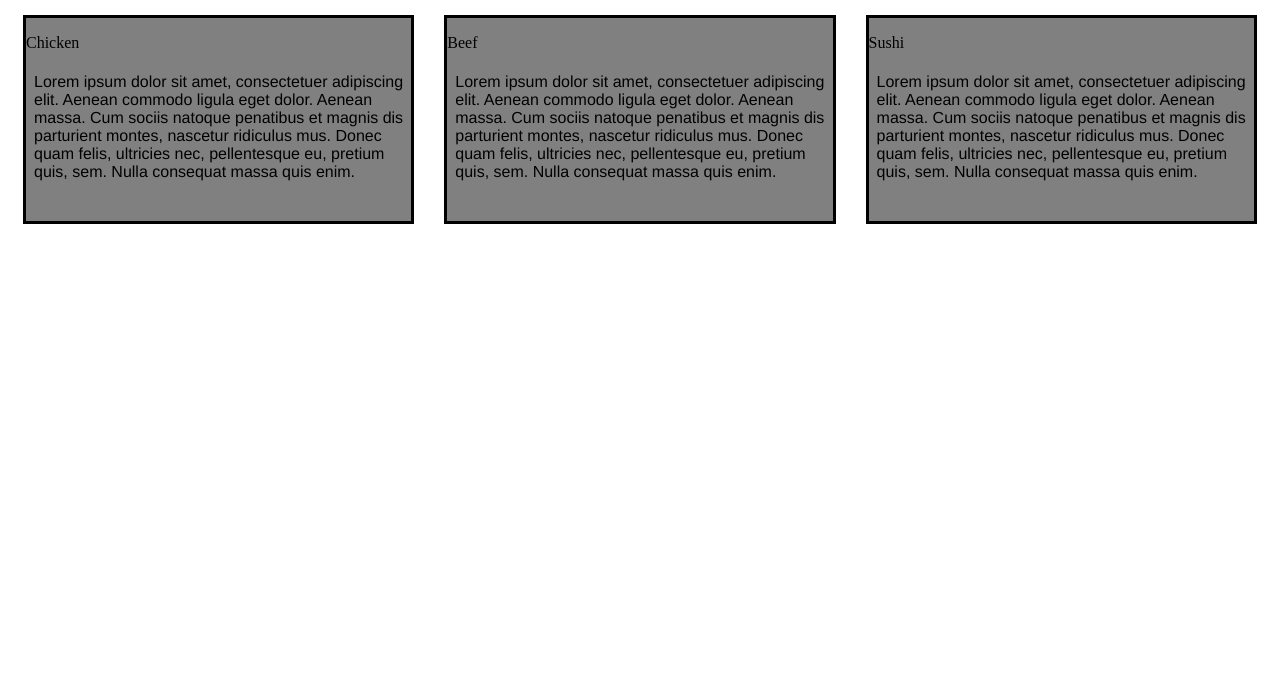
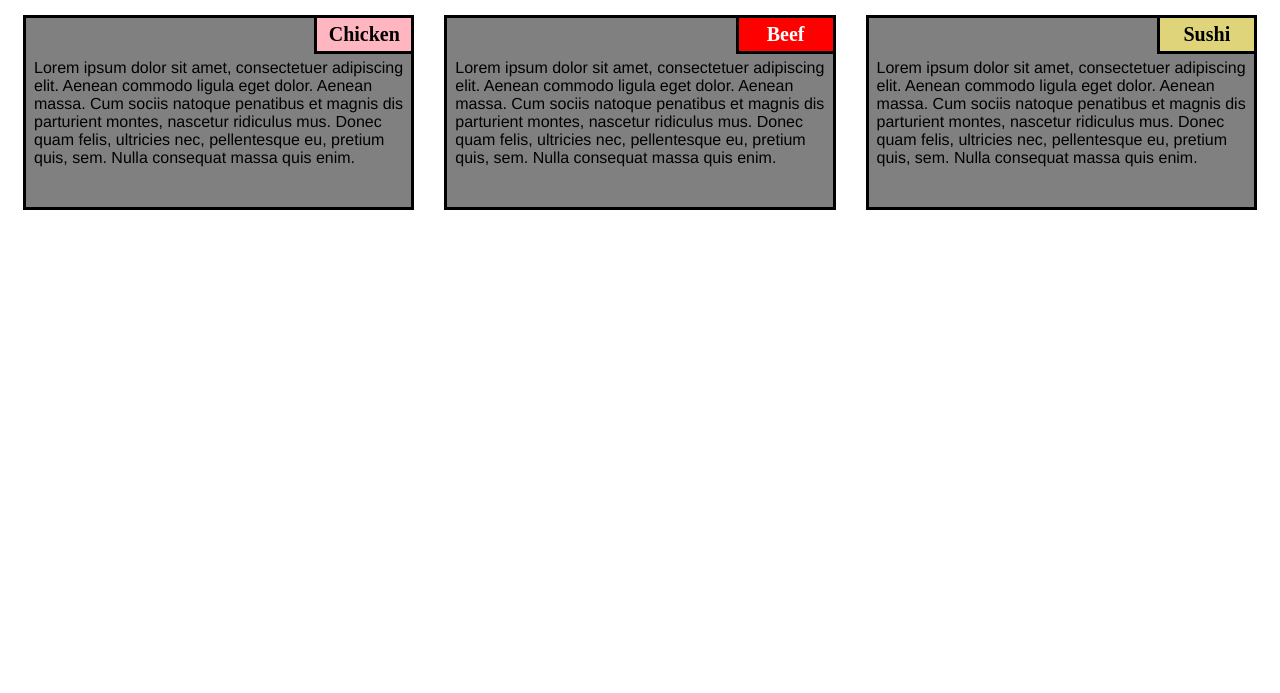
Before and after one commit to Xiodinc/coursera2, a plain HTML site: page index.html in a window 1280 px wide. Shown: the part 107-800 px from the top of the page. Drawn offline with Linux system fonts and the light colour scheme; files that its build step writes are made by us from their sources.

Commit message:
Update index.html

```diff
--- a/index.html
+++ b/index.html
@@ -11,7 +11,7 @@
     <h1>Our Menu</h1>
     <section class="column-lg-4 colmn-md-6 colmn-sm-12">
         <div>
-            <p class="chicken">Chicken</p>
+            <p class="sub1">Chicken</p>
             <p class="content">
                 Lorem ipsum dolor sit amet, consectetuer adipiscing elit. Aenean commodo ligula eget dolor. Aenean massa. Cum sociis natoque penatibus et magnis dis parturient montes, nascetur ridiculus mus. Donec quam felis, ultricies nec, pellentesque eu, pretium quis, sem. Nulla consequat massa quis enim.
             </p>
@@ -19,14 +19,14 @@
     </section>
     <section class="column-lg-4 colmn-md-6 colmn-sm-12">
         <div>
-            <p class="beef">Beef</p>
+            <p class="sub2">Beef</p>
             <p class="content">
                 Lorem ipsum dolor sit amet, consectetuer adipiscing elit. Aenean commodo ligula eget dolor. Aenean massa. Cum sociis natoque penatibus et magnis dis parturient montes, nascetur ridiculus mus. Donec quam felis, ultricies nec, pellentesque eu, pretium quis, sem. Nulla consequat massa quis enim.
         </div>
     </section>
     <section class="column-lg-4 colmn-md-12 colmn-sm-12">
         <div>
-            <p class="sushi">Sushi</p>
+            <p class="sub3">Sushi</p>
             <p class="content">
                 Lorem ipsum dolor sit amet, consectetuer adipiscing elit. Aenean commodo ligula eget dolor. Aenean massa. Cum sociis natoque penatibus et magnis dis parturient montes, nascetur ridiculus mus. Donec quam felis, ultricies nec, pellentesque eu, pretium quis, sem. Nulla consequat massa quis enim.
             </p>
```
